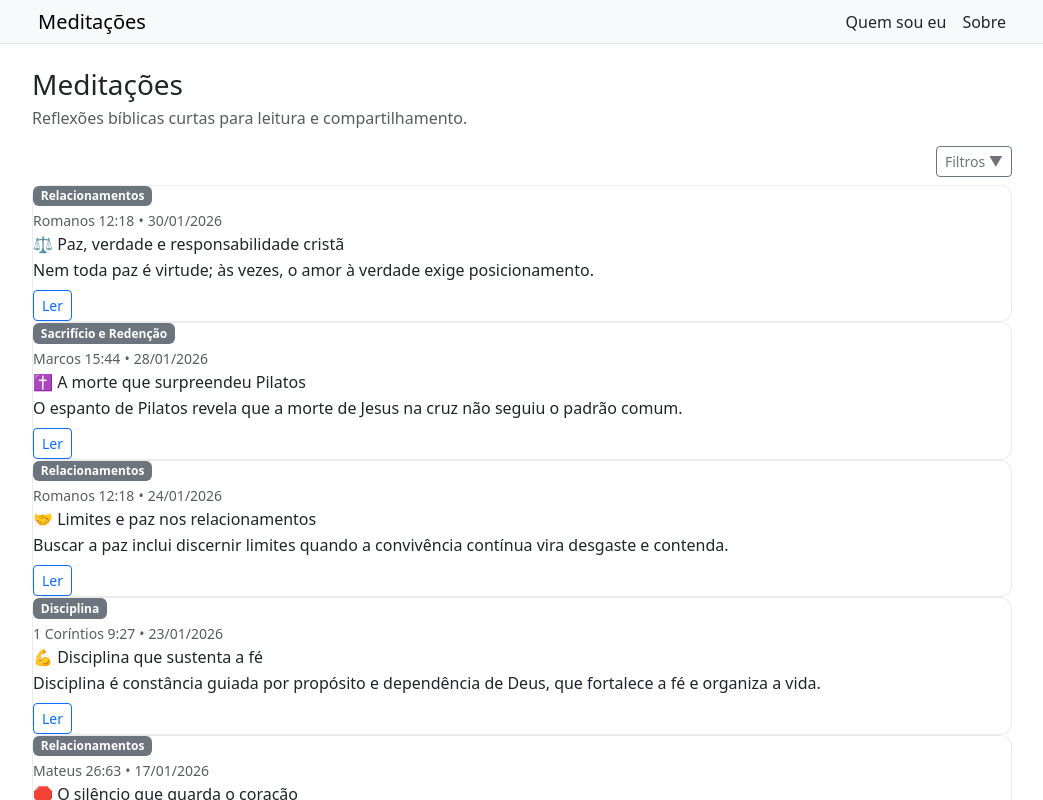
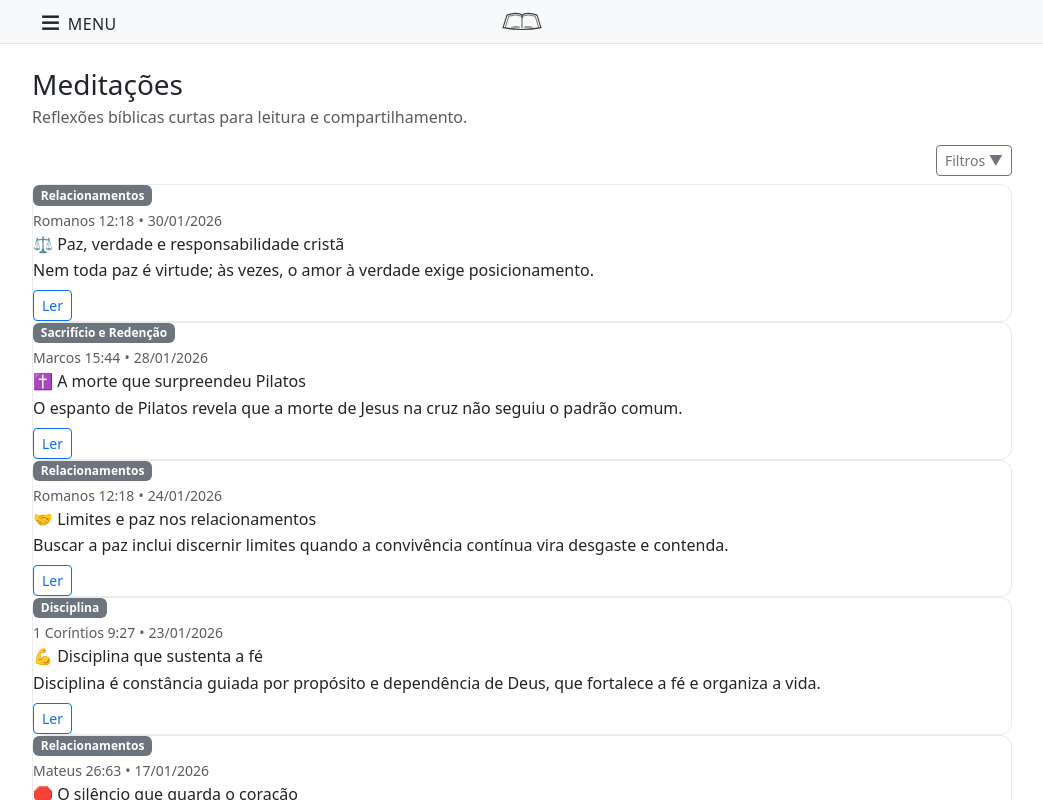
Before and after one commit to meditacoesbiblicas/meditacoes-biblicas, an Angular app: page / in a window 1280 px wide. Shown: the top 800 px of the page, without its empty margins (118-1161 px from the left). Built offline with nearby package versions, Linux system fonts and the light colour scheme.

Commit message:
feat(ui): header mobile em todas as telas e menu offcanvas alinhado ao conteúdo

```diff
--- a/src/app/app.component.html
+++ b/src/app/app.component.html
@@ -129,7 +129,7 @@
 
 <!-- Offcanvas (MOBILE) -->
 <div
-  class="offcanvas offcanvas-end"
+  class="offcanvas offcanvas-start"
   tabindex="-1"
   id="menuMobile"
   aria-labelledby="menuMobileLabel"
--- a/src/styles.scss
+++ b/src/styles.scss
@@ -356,3 +356,56 @@ body {
 #menuMobile.offcanvas {
   width: min(200px, 85vw) !important;
 }
+
+/* ===== Forçar header "mobile" em todas as telas ===== */
+
+/* 1) Mostra sempre o logo central (mesmo em lg+) */
+.navbar .nav-mobile-logo.d-lg-none {
+  display: inline-flex !important;
+}
+
+/* 2) Mostra sempre o botão MENU (mesmo em lg+) */
+.navbar .menu-btn.d-lg-none {
+  display: inline-flex !important;
+}
+
+/* 3) Esconde os elementos “desktop” (brand texto e links) */
+.navbar .navbar-brand.d-none.d-lg-inline {
+  display: none !important;
+}
+
+.navbar .d-none.d-lg-flex {
+  display: none !important;
+}
+
+/* ================================
+   OFFCANVAS alinhado ao conteúdo (desktop)
+   - mobile: continua SLIDE normal
+   - desktop: “nasce” na margem (EXPANDE)
+   ================================ */
+
+:root{ --page-max: 760px; }
+@media (min-width: 992px){  :root{ --page-max: 900px; } }
+@media (min-width: 1200px){ :root{ --page-max: 980px; } }
+
+:root{
+  --page-gutter: max(0px, calc((100vw - var(--page-max)) / 2));
+}
+
+@media (min-width: 992px){
+
+  /* ancora na mesma linha do conteúdo */
+  .offcanvas.offcanvas-start{
+    left: var(--page-gutter) !important;
+
+    /* em vez de “vir do canto”, ele abre daqui */
+    transform: scaleX(0) !important;
+    transform-origin: left center;
+  }
+
+  /* quando está abrindo ou aberto */
+  .offcanvas.offcanvas-start.showing,
+  .offcanvas.offcanvas-start.show{
+    transform: scaleX(1) !important;
+  }
+}
```
